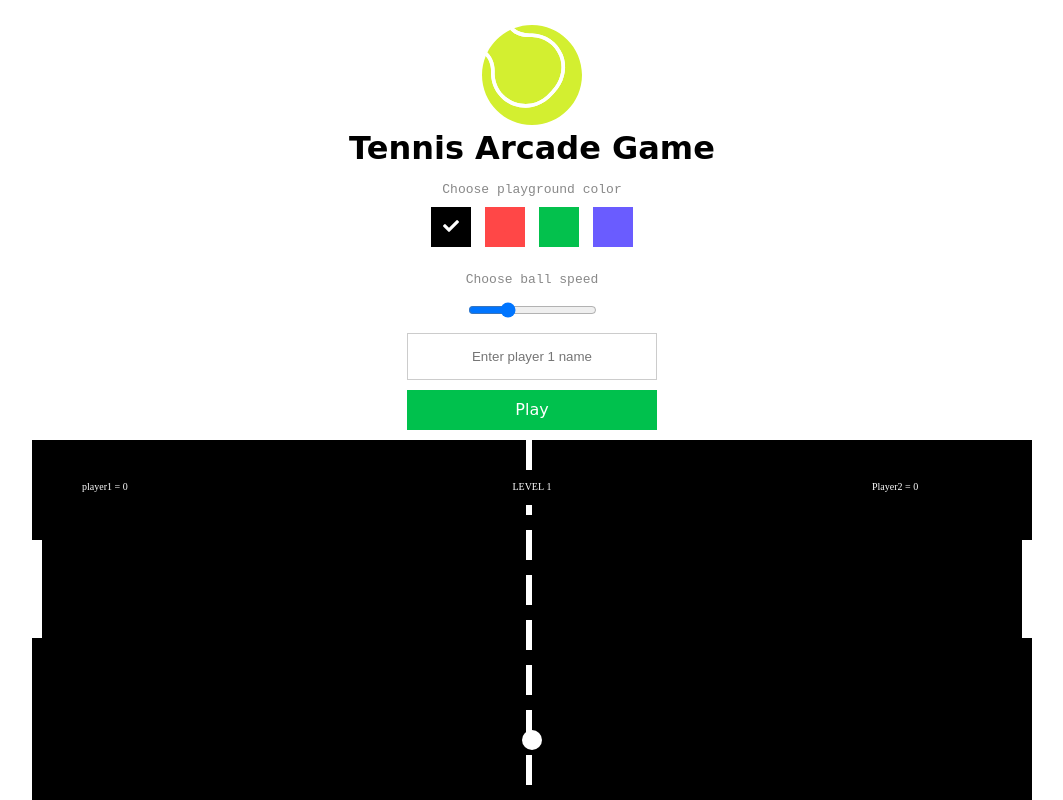
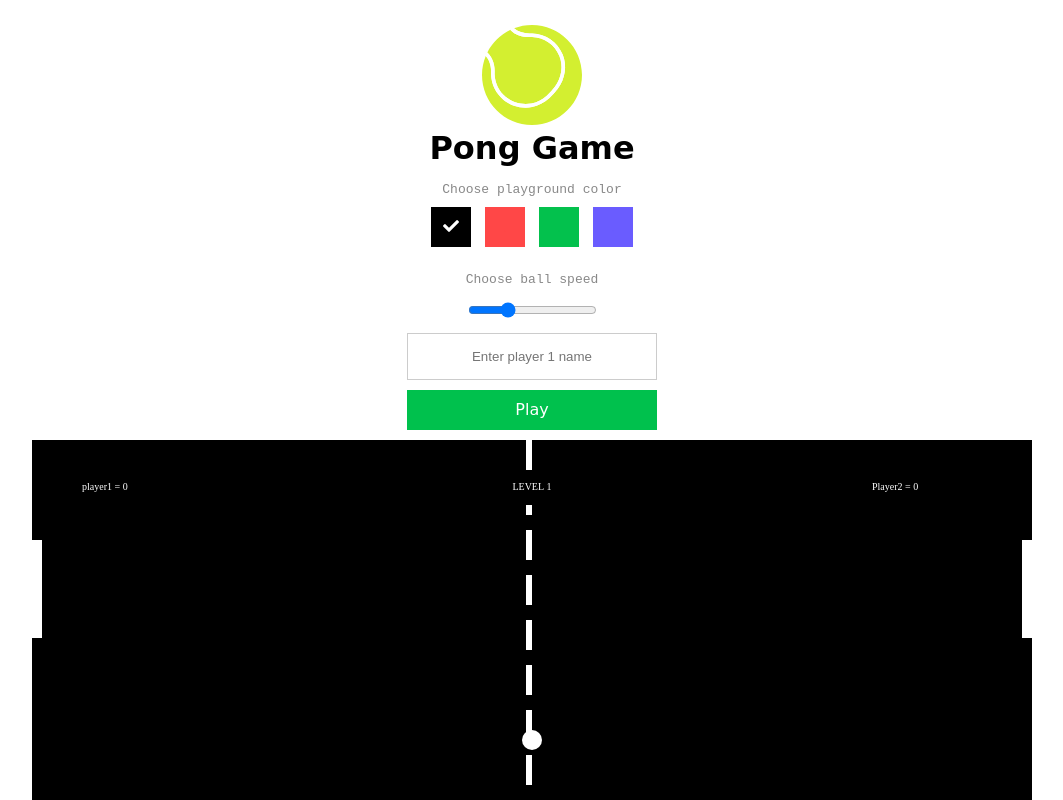
Before and after one commit to nasserahmed009/PongGame, a plain HTML site: page index.html in a window 1280 px wide. Shown: the top 800 px of the page, without its empty margins (108-1171 px from the left). Drawn offline with Linux system fonts and the light colour scheme; no server answers; a web font is replaced by a local one.

Commit message:
adding demo gif

```diff
--- a/index.html
+++ b/index.html
@@ -8,7 +8,7 @@
   </head>
   <body>
     <img src="assets/tennis-ball.svg" alt="tennisBall" class="gameLogo">
-    <h1 class="gameTitle">Tennis Arcade Game</h1>
+    <h1 class="gameTitle">Pong Game</h1>
 
     <div class="chooseColor option">
       <p>Choose playground color</p>
```
Also changed, not shown: assets/demoVideo.gif (added).
